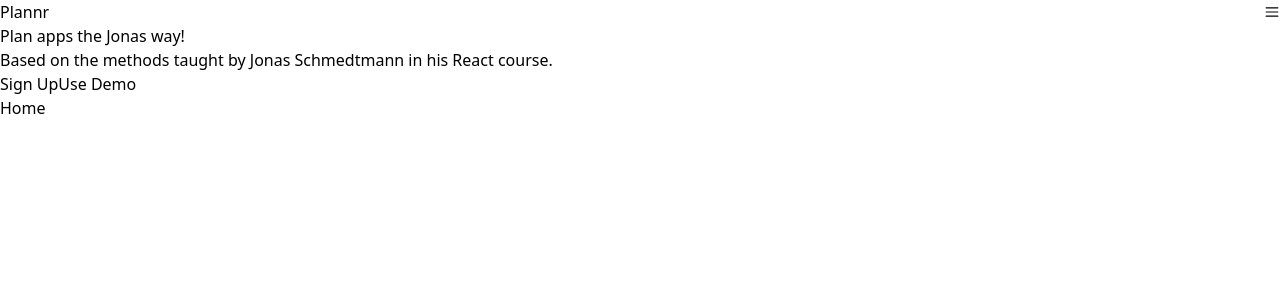
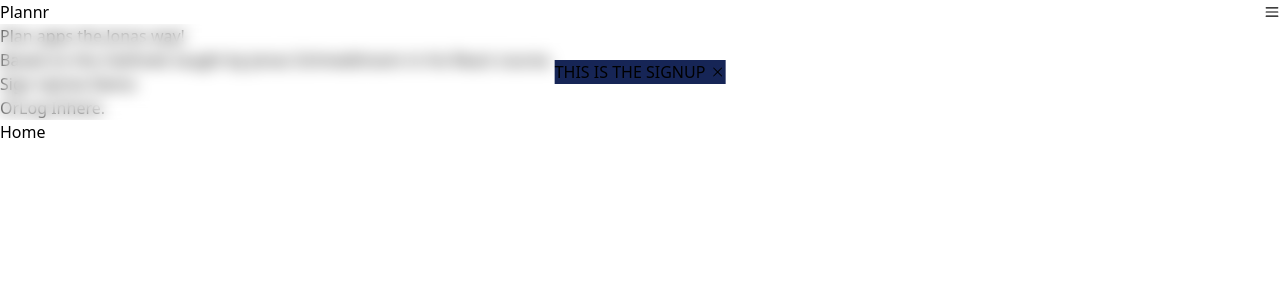
Before and after one commit to jason-devs/plannr, a React (Vite) app: page / in a window 1280 px wide. Both pictures are taken after a click on the button "Sign Up". Shown: the top 300 px of the page. Built offline with nearby package versions, Linux system fonts and the light colour scheme.

Commit message:
feature: build modal window

```diff
--- a/src/pages/Landing.jsx
+++ b/src/pages/Landing.jsx
@@ -1,12 +1,36 @@
+import Modal from "../ui/Modal";
+
 function Landing() {
   return (
     <div>
+      <Modal>
+        <Modal.Overlay />
         <h2>Plan apps the Jonas way!</h2>
         <p>
           Based on the methods taught by Jonas Schmedtmann in his React course.
         </p>
+        <Modal.Toggle name="signup">
           <button>Sign Up</button>
+        </Modal.Toggle>
         <button>Use Demo</button>
+        <p>
+          Or
+          <Modal.Toggle name="login">
+            <button>Log In</button>
+          </Modal.Toggle>
+          here.
+        </p>
+        <Modal.Content name="signup">
+          <Modal.Header>
+            <h2>THIS IS THE SIGNUP</h2>
+          </Modal.Header>
+        </Modal.Content>
+        <Modal.Content name="login">
+          <Modal.Header>
+            <h2>THIS IS THE LOGIN</h2>
+          </Modal.Header>
+        </Modal.Content>
+      </Modal>
     </div>
   );
 }
--- /dev/null
+++ b/src/ui/Modal.jsx
@@ -0,0 +1,71 @@
+import { cloneElement, createContext, useContext, useState } from "react";
+import { HiXMark } from "react-icons/hi2";
+
+const ModalContext = createContext();
+
+function Modal({ children }) {
+  const [openName, setOpenName] = useState("");
+
+  function handleOpen(name) {
+    setOpenName(openName !== name ? name : "");
+  }
+
+  function handleClose() {
+    setOpenName("");
+  }
+
+  return (
+    <ModalContext.Provider value={{ openName, handleOpen, handleClose }}>
+      <div className="relative">{children}</div>
+    </ModalContext.Provider>
+  );
+}
+
+function Header({ children }) {
+  const { handleClose } = useContext(ModalContext);
+
+  return (
+    <div className="flex gap-1">
+      {children}
+      <button onClick={handleClose}>
+        <HiXMark />
+      </button>
+    </div>
+  );
+}
+
+function Content({ children, name }) {
+  const { openName } = useContext(ModalContext);
+  return (
+    <div className="absolute top-1/2 left-1/2 -translate-x-1/2 -translate-y-1/2 bg-blue-950">
+      {openName === name ? children : null}
+    </div>
+  );
+}
+
+function Overlay() {
+  const { openName, handleClose } = useContext(ModalContext);
+
+  return openName !== "" ? (
+    <div
+      className="absolute h-full w-full backdrop-blur-sm"
+      onClick={handleClose}
+    ></div>
+  ) : null;
+}
+
+function Toggle({ children, name }) {
+  const { handleOpen } = useContext(ModalContext);
+  const clonedChild = cloneElement(children, {
+    onClick: () => handleOpen(name),
+  });
+
+  return <>{clonedChild}</>;
+}
+
+Modal.Header = Header;
+Modal.Content = Content;
+Modal.Overlay = Overlay;
+Modal.Toggle = Toggle;
+
+export default Modal;
```
Lines whose indentation alone changed are shown as unchanged.
